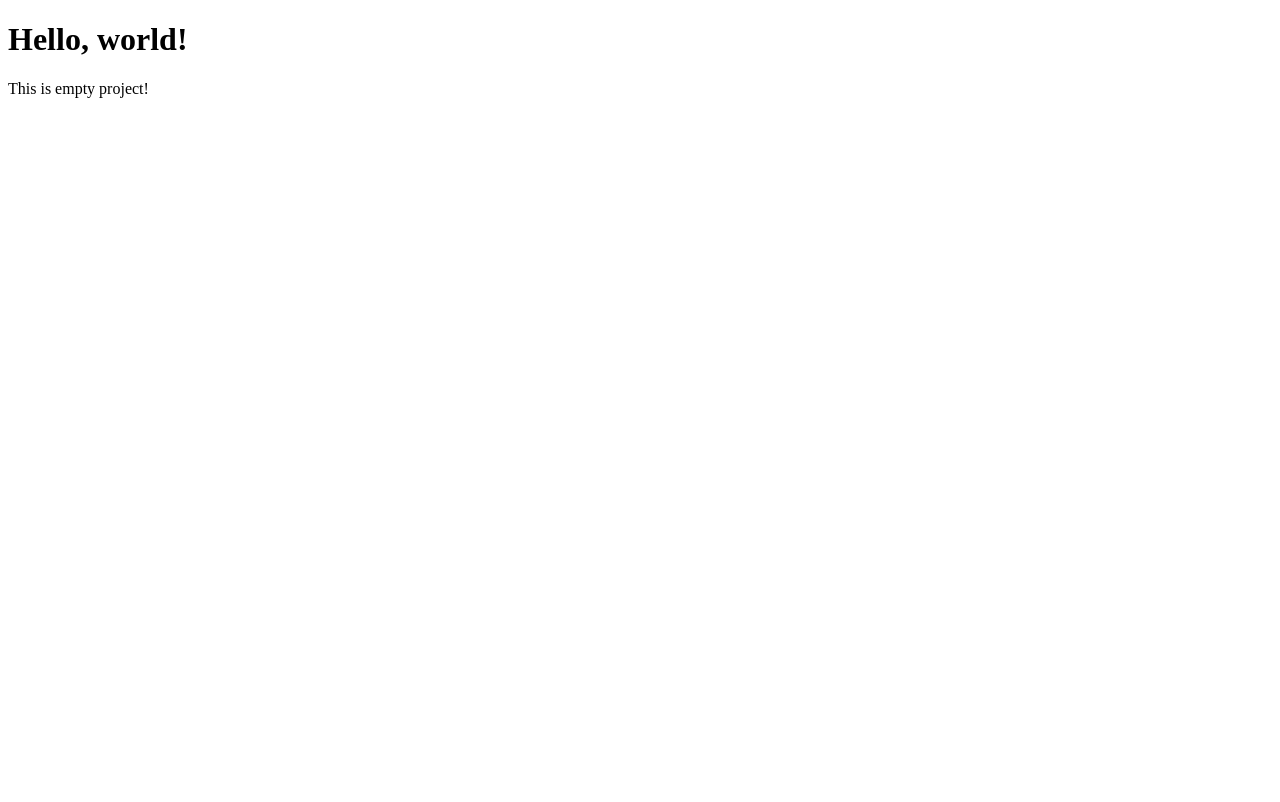
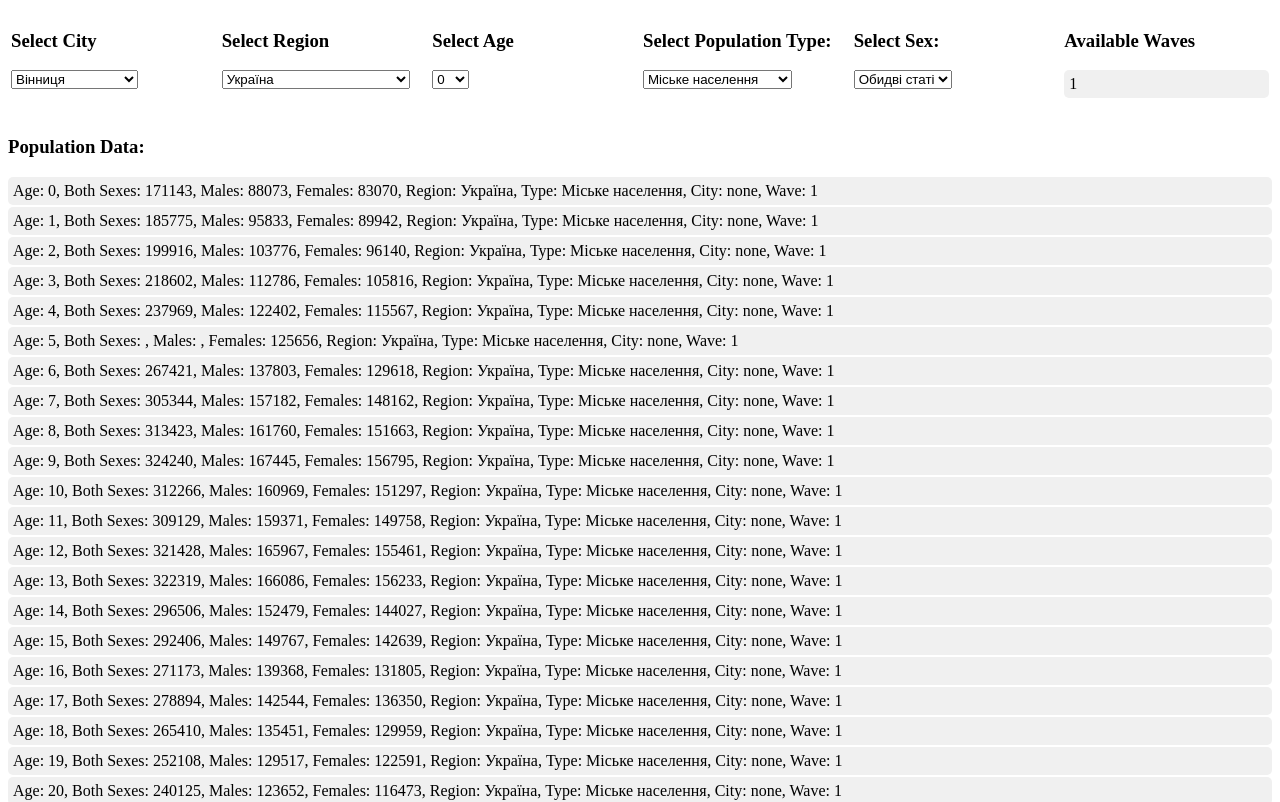
Before and after one commit to weissh0rn/vue-upc, a Vue app: page / in a window 1280 px wide. Shown: the top 802 px of the page. Built offline with nearby package versions, Linux system fonts and the light colour scheme.

Commit message:
test: Display population parameters in the Home.vue
Added functionality to display population parameters and data
in the /views/Home.vue component.

Signed-off-by: Viacheslav Us <slava.us@icloud.com>

```diff
--- a/src/views/Home.vue
+++ b/src/views/Home.vue
@@ -1,9 +1,138 @@
+// Home.vue
 <script setup>
+import { onMounted, computed } from 'vue';
+import { usePopulationStore } from '@/components/calc/population.js'; // Перевірте шлях
+
+const populationStore = usePopulationStore();
+
+const waves = computed(() => populationStore.uniqueWaves);
+const displayData = computed(() => populationStore.populationData);
+
+// Створення computed property для отримання унікальних даних про міста
+const uniqueCities= computed(() => {
+  return populationStore.uniqueCities;
+});
+
+// Створення computed property для отримання унікальних даних про регіони
+const uniqueRegions= computed(() => {
+  return populationStore.uniqueRegions;
+});
+
+// Створення computed property для отримання унікальних даних про вік
+const uniqueAges = computed(() => {
+  return populationStore.uniqueAges;
+});
+
+// Створення computed property для отримання унікальних типів населення
+const uniqueTypes = computed(() => {
+  return populationStore.uniqueTypes;
+});
+
+// Створення computed property для отримання опцій статі
+const sexOptions = computed(() => {
+  return populationStore.sexOptions;
+});
+
+onMounted(() => {
+  populationStore.loadInitialData();
+});
+
 </script>
 
 <template>
-	<main>
-		<h1>Hello, world!</h1>
-		<p>This is empty project!</p>
-	</main>
+  <div class="container">
+    <div class="list-container">
+
+      <div class="cities">
+        <h3>Select City</h3>
+				<select>
+					<option v-for="city in uniqueCities" :key="city" :value="city">
+					{{ city }}
+					</option>
+				</select>
+      </div>
+
+      <div class="regions">
+        <h3>Select Region</h3>
+				<select>
+					<option v-for="region in uniqueRegions" :key="region" :value="region">
+					{{ region }}
+					</option>
+				</select>
+      </div>
+
+      <div class="ages">
+        <h3>Select Age</h3>
+				<select>
+					<option v-for="age in uniqueAges" :key="age" :value="age">
+					{{ age }}
+					</option>
+				</select>
+      </div>
+
+      <div class="types">
+				<h3>Select Population Type:</h3>
+				<select>
+					<option v-for="type in uniqueTypes" :key="type" :value="type">
+					{{ type }}
+					</option>
+				</select>
+			</div>
+
+			<div class="sexs">
+				<h3>Select Sex:</h3>
+				<select>
+					<option v-for="(label, value) in sexOptions" :key="value" :value="value">
+					{{ label }}
+					</option>
+				</select>
+			</div>
+
+			<div class="waves">
+				<h3>Available Waves</h3>
+				<ul>
+					<li v-for="wave in waves" :key="wave">{{ wave }}</li>
+				</ul>
+			</div>
+
+    </div>
+
+		<div>
+			<h3>Population Data:</h3>
+			<ul>
+				<li v-for="item in displayData" :key="item.id">
+					Age: {{ item.age }}, Both Sexes: {{ item.both_sexes }}, Males: {{ item.males }},
+					Females: {{ item.females }}, Region: {{ item.region }},
+					Type: {{ item.type }}, City: {{ item.city }}, Wave: {{ item.wave }}
+				</li>
+			</ul>
+		</div>
+
+  </div>
 </template>
+
+<style scoped>
+.list-container {
+  display: flex;
+  justify-content: space-around; /* рівномірно розподіляємо контент по горизонталі */
+  align-items: start; /* вирівнювання елементів на початку по вертикалі */
+  flex-wrap: wrap; /* дозволяємо елементам обгортатися, якщо недостатньо місця */
+}
+
+.cities, .regions, .ages, .types, .sexs, .waves {
+	flex: 1; /* обидва блоки займають однакову частину простору в контейнері */
+	margin: 3px; /* відступ між блоками */
+}
+
+ul {
+	list-style-type: none; /* видаляємо стандартні маркери списку */
+	padding: 0; /* видаляємо відступи всередині списку */
+}
+
+li {
+  padding: 5px; /* додаємо невеликі відступи для кожного елемента списку */
+  background-color: #f0f0f0; /* легкий фон для елементів списку */
+  margin: 2px 0; /* відступи між елементами списку */
+  border-radius: 5px; /* округлені кути для елементів */
+}
+</style>
```
